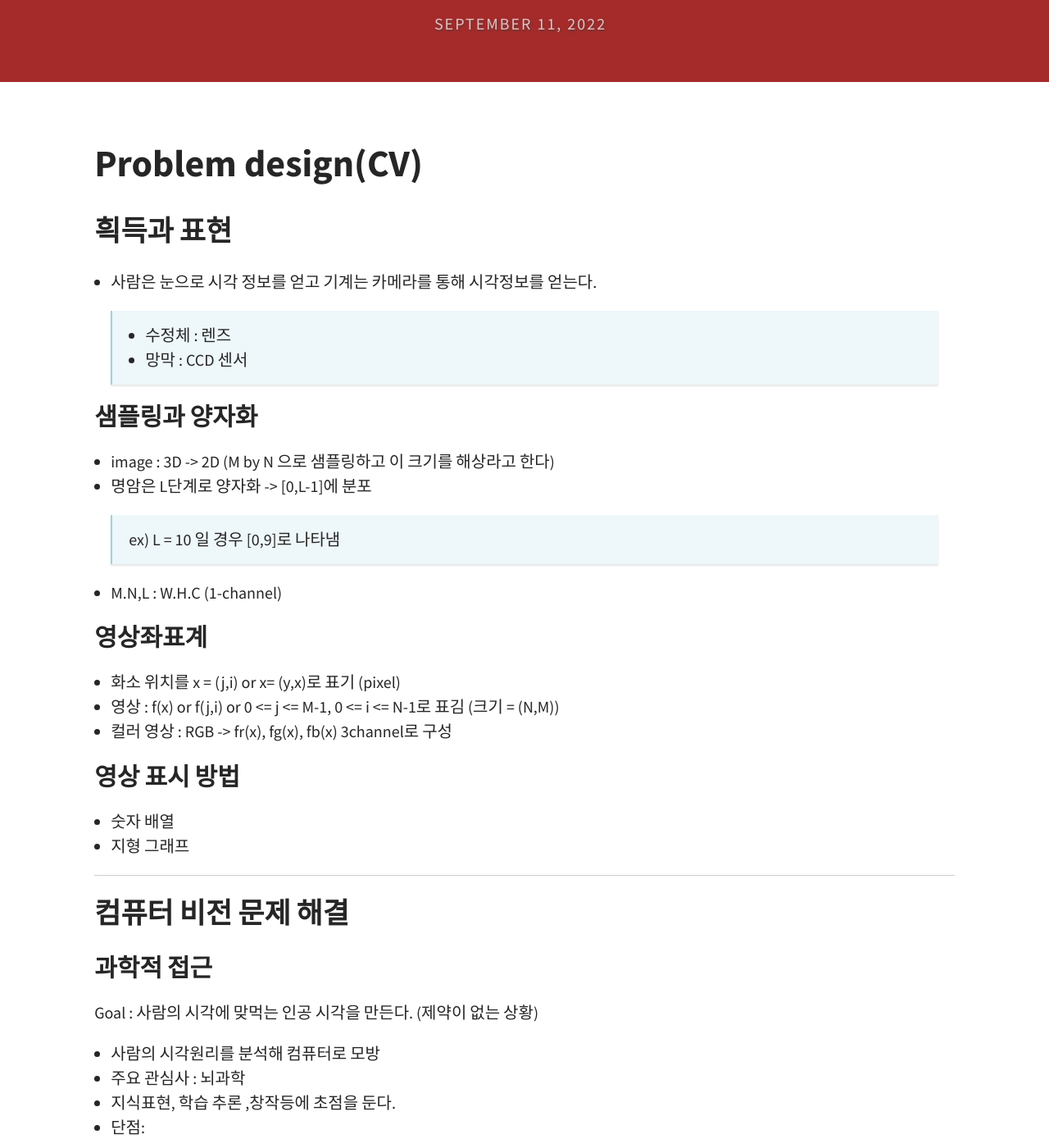
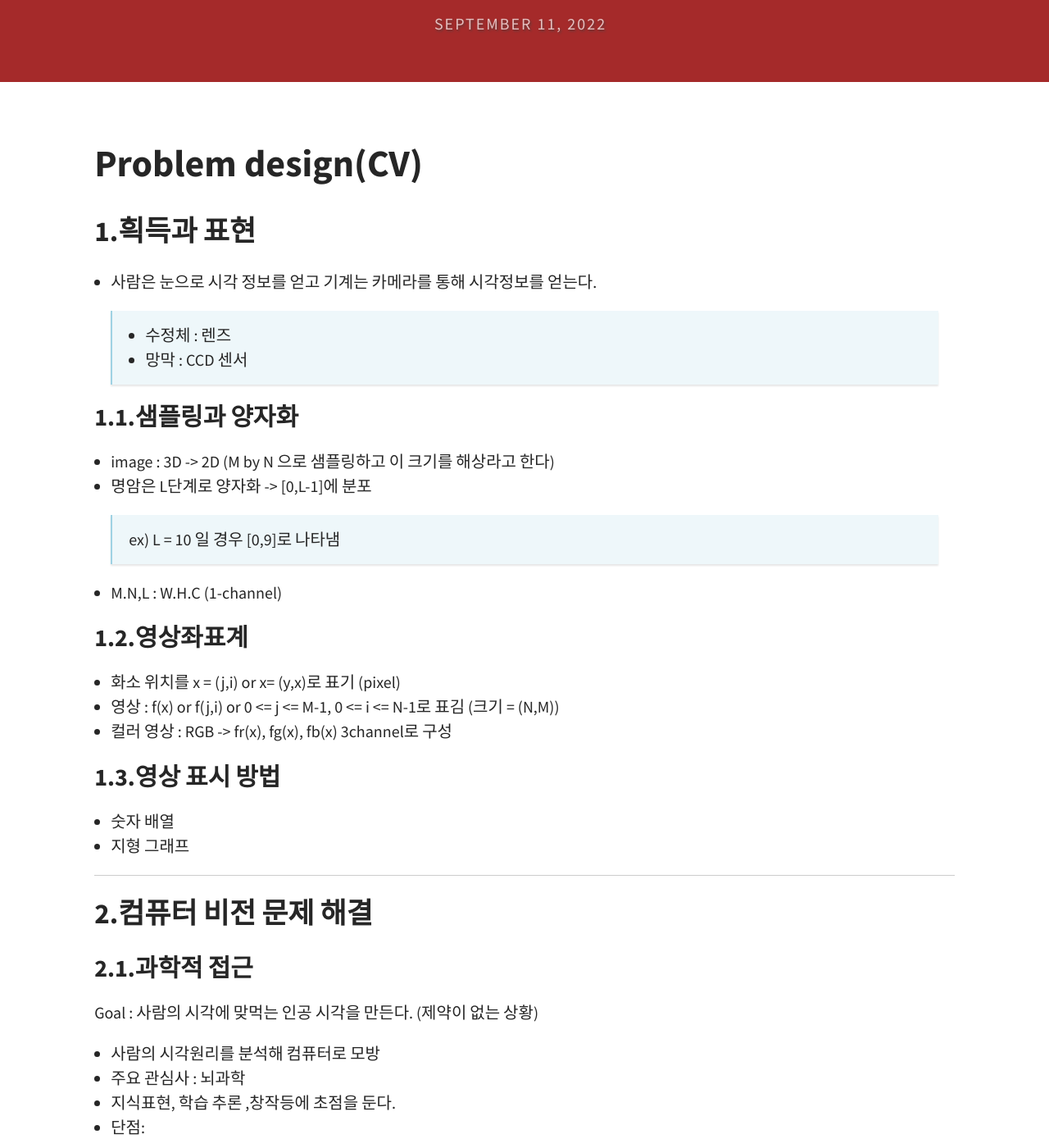
Before and after one commit to Ahnho/Ahnho.github.io, a Jekyll site: the page built from _posts/2022-09-11-Problem design.md, in a window 1280 px wide and 1400 px high, scrolled down 234 px. Shown: the whole window at 82% size. Built offline with Jekyll 4.4.1, drawn with Linux system fonts in a browser that asks for light colours; some of the changed text lies outside the part shown.

Commit message:
Update 2022-09-11-Problem design.md

```diff
--- a/_posts/2022-09-11-Problem design.md
+++ b/_posts/2022-09-11-Problem design.md
@@ -10,7 +10,7 @@ excerpt_separator: <!--more-->
 # Problem design(CV)
 
 
-## 흭득과 표현
+## 1.흭득과 표현
 
 - 사람은 눈으로 시각 정보를 얻고 기계는 카메라를 통해 시각정보를 얻는다.
 
@@ -21,7 +21,7 @@ excerpt_separator: <!--more-->
 
 
 
-### 샘플링과 양자화
+### 1.1.샘플링과 양자화
 
 - image : 3D -> 2D (M by N 으로 샘플링하고 이 크기를 해상라고 한다)
 
@@ -33,7 +33,7 @@ excerpt_separator: <!--more-->
 
 
 
-### 영상좌표계
+### 1.2.영상좌표계
 
 - 화소 위치를 x = (j,i) or x= (y,x)로 표기 (pixel)
 - 영상 : f(x) or f(j,i) or 0 <= j <= M-1, 0 <= i <= N-1로 표김 (크기 = (N,M))
@@ -41,7 +41,7 @@ excerpt_separator: <!--more-->
 
 
 
-### 영상 표시 방법
+### 1.3.영상 표시 방법
 
 - 숫자 배열
 
@@ -53,11 +53,11 @@ excerpt_separator: <!--more-->
 
 
 
-## 컴퓨터 비전 문제 해결
+## 2.컴퓨터 비전 문제 해결
 
 
 
-### 과학적 접근
+### 2.1.과학적 접근
 
 Goal : 사람의 시각에 맞먹는 인공 시각을 만든다. (제약이 없는 상황)
 
@@ -72,7 +72,7 @@ Goal : 사람의 시각에 맞먹는 인공 시각을 만든다. (제약이 없
 
 
 
-### 공학적 접근
+### 2.2공학적 접근
 
 Goal : 한정된 범위 에서 특정한 임무를 달성하는 인공시각을 만든다.(제약이 있는상황)
 
@@ -86,7 +86,7 @@ Goal : 한정된 범위 에서 특정한 임무를 달성하는 인공시각을
 
 
 
-### 계층적 처리
+### 2.3.계층적 처리
 
 1. 전처리
 
@@ -100,7 +100,7 @@ Goal : 한정된 범위 에서 특정한 임무를 달성하는 인공시각을
 
 
 
-### 시스템 설계
+### 2.4.시스템 설계
 
 1. 문제이해
 
```
